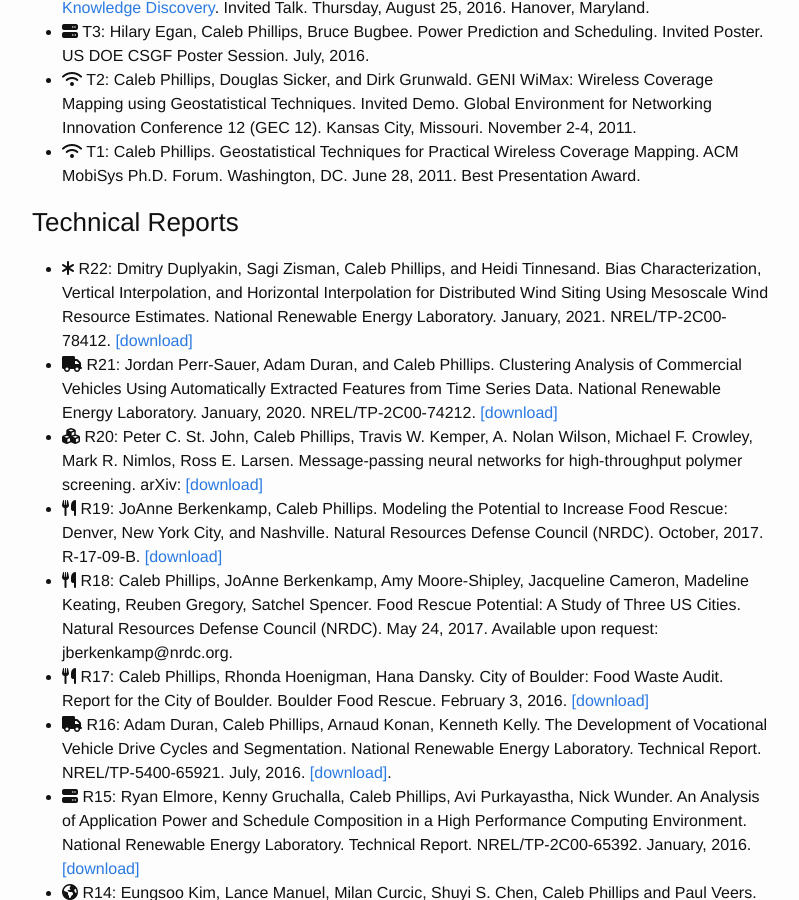
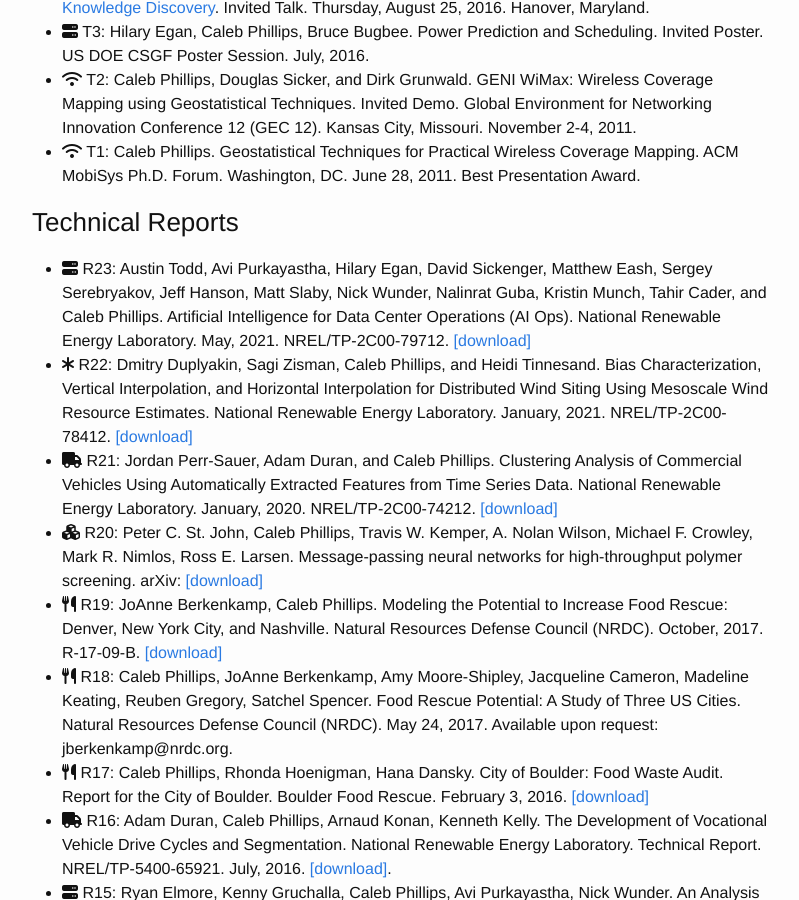
Before and after one commit to somerandomsequence/smallwhitecube, a Jekyll site: the page built from research.md, in a window 1280 px wide and 900 px high, scrolled down 9054 px. Shown: the whole window, without its empty margins (238-1037 px from the left). Built offline with Jekyll 4.4.1, drawn with Linux system fonts in a browser that asks for light colours; nearby versions of some CDN libraries.

Commit message:
Update papers.html

```diff
--- a/_includes/papers.html
+++ b/_includes/papers.html
@@ -184,6 +184,7 @@
 <h3>Technical Reports</h3>
 
 <ul>
+ <li><i class="fa fa-server" aria-hidden="true"></i> R23: Austin Todd, Avi Purkayastha, Hilary Egan, David Sickenger, Matthew Eash, Sergey Serebryakov, Jeff Hanson, Matt Slaby, Nick Wunder, Nalinrat Guba, Kristin Munch, Tahir Cader, and Caleb Phillips. Artificial Intelligence for Data Center Operations (AI Ops). National Renewable Energy Laboratory. May, 2021. NREL/TP-2C00-79712. <a href="https://www.nrel.gov/docs/fy21osti/79712.pdf">[download]</a></li>
  <li><i class="fa fa-asterisk" aria-hidden="true"></i> R22: Dmitry Duplyakin, Sagi Zisman, Caleb Phillips, and Heidi Tinnesand. Bias Characterization, Vertical Interpolation, and Horizontal Interpolation for Distributed Wind Siting Using Mesoscale Wind Resource Estimates. National Renewable Energy Laboratory. January, 2021. NREL/TP-2C00-78412. <a href="https://www.nrel.gov/docs/fy21osti/78412.pdf">[download]</a></li>
  <li><i class="fa fa-truck" aria-hidden="true"></i> R21: Jordan Perr-Sauer, Adam Duran, and Caleb Phillips. Clustering Analysis of Commercial Vehicles Using Automatically Extracted Features from Time Series Data. National Renewable Energy Laboratory. January, 2020. NREL/TP-2C00-74212. <a href="https://www.nrel.gov/docs/fy20osti/74212.pdf">[download]</a></li>
  <li><i class="fa fa-cubes" aria-hidden="true"></i> R20: Peter C. St. John, Caleb Phillips, Travis W. Kemper, A. Nolan Wilson, Michael F. Crowley, Mark R. Nimlos, Ross E. Larsen. Message-passing neural networks for high-throughput polymer screening. arXiv: <a href="https://arxiv.org/abs/1807.10363">[download]</a></li>
```
